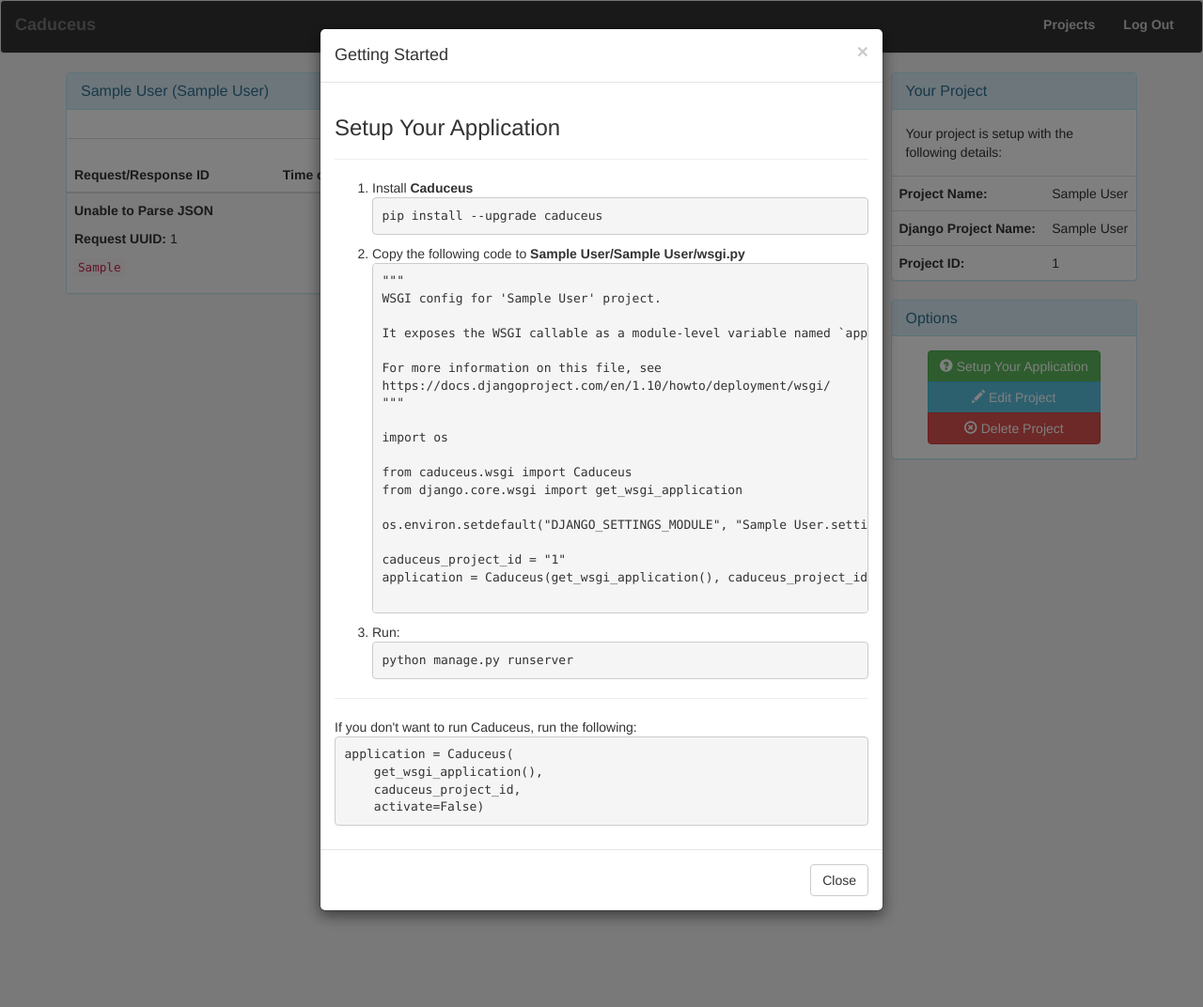
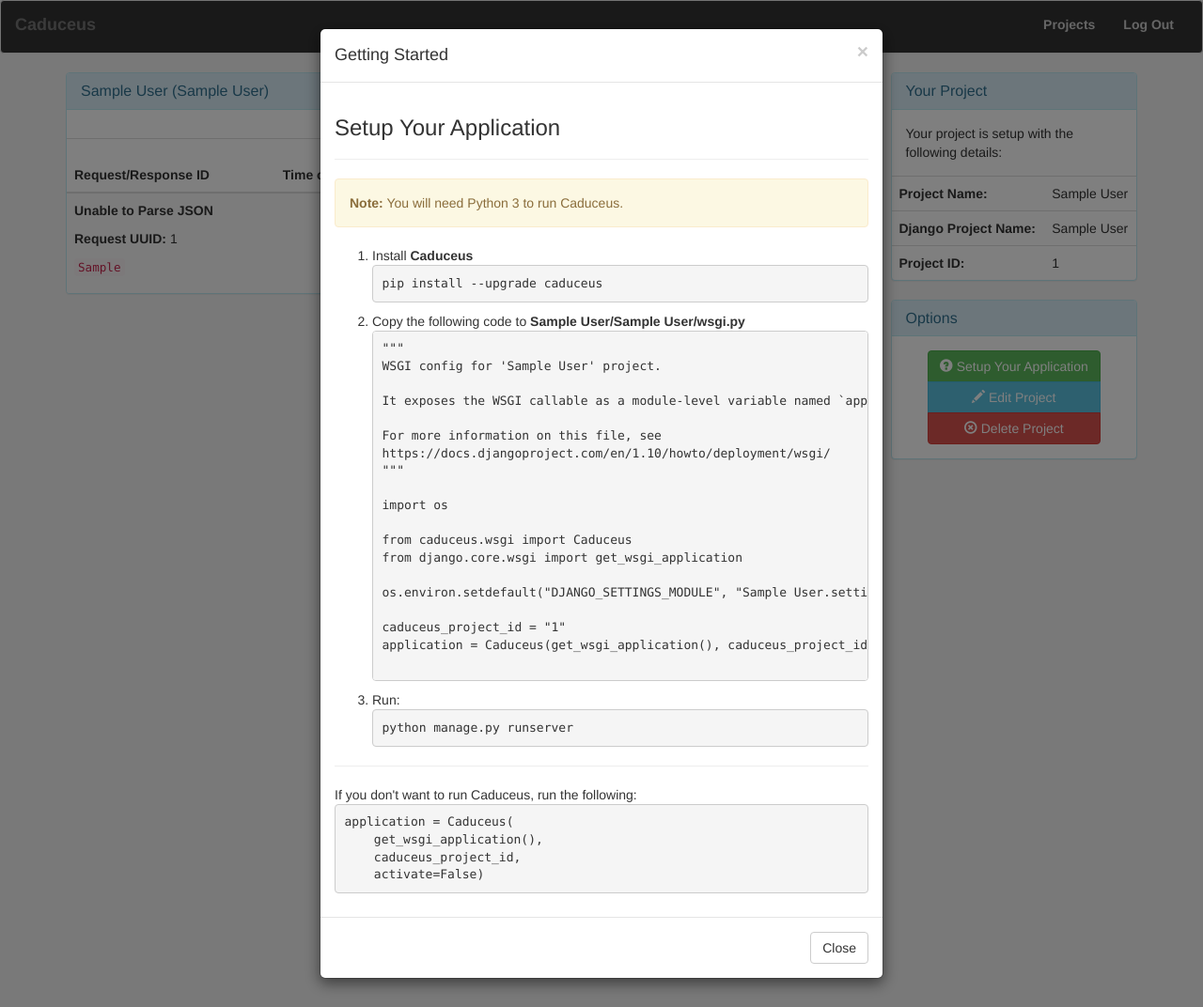
Before and after one commit to davydany/caduceus-web, a Django app: a page that uses caduceus/monitor_admin/templates/monitor_admin/components/setup-instructions.html in a window 1280 px wide, after a click on "Setup Your Application". Shown: the whole page at 94% size. Run offline with Django 3.2, Linux system fonts and the light colour scheme; a user stored in the database is signed in; tables that the repository leaves empty hold one stand-in row (values such as "Sample post"); some libraries are stand-ins or nearby versions.

Commit message:
Changed instructions

```diff
--- a/caduceus/monitor_admin/models.py
+++ b/caduceus/monitor_admin/models.py
@@ -60,7 +60,6 @@ class Request(BaseClass):
         '''
         try:
             parsed = json.loads(self.request_stats)
-            print("PARSED:", parsed)
             return parsed
         except ValueError:
             return False
--- a/caduceus/monitor_admin/templates/monitor_admin/components/setup-instructions.html
+++ b/caduceus/monitor_admin/templates/monitor_admin/components/setup-instructions.html
@@ -1,5 +1,9 @@
 <h3>Setup Your Application</h3>
 <hr />
+<div class="alert alert-warning">
+    <strong>Note:</strong>
+    You will need Python 3 to run Caduceus.
+</div>
 <ol>
     <li>
         Install <strong>Caduceus</strong>
```
